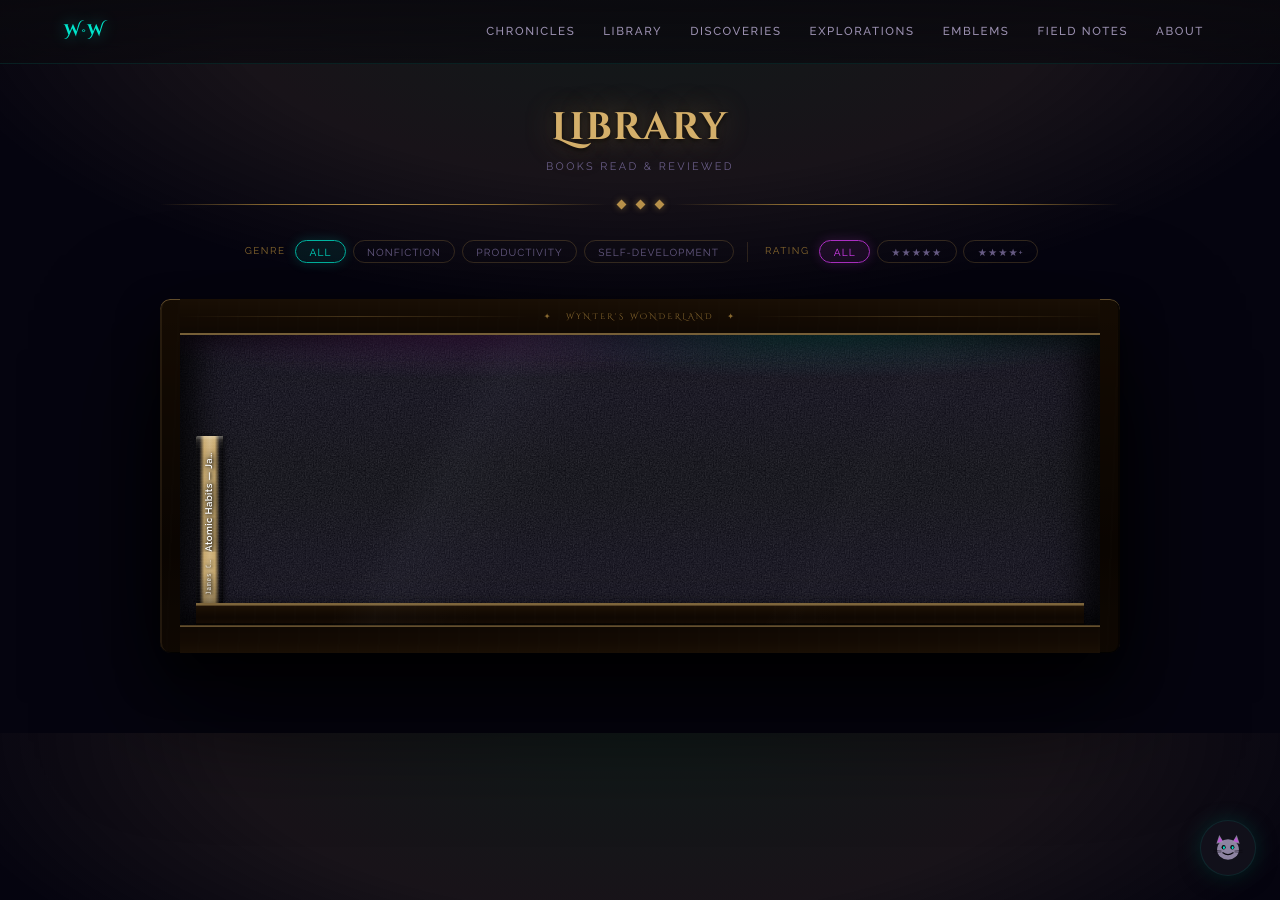
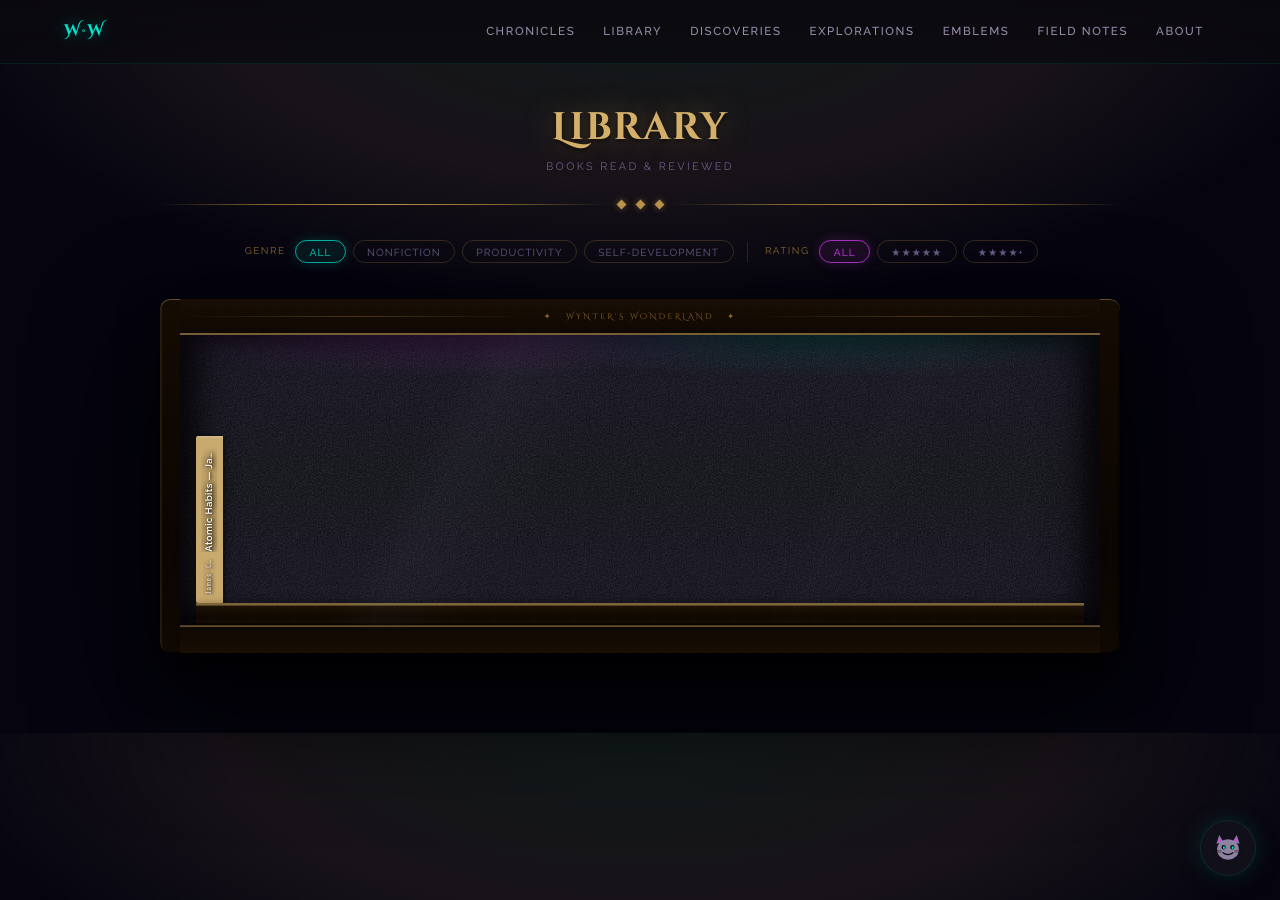
Before and after one commit to Nermeta/nermeta.github.io, a Jekyll site: the page built from _pages/book-reviews.md, in a window 1280 px wide. Built offline with Jekyll 4.4.1, drawn with Linux system fonts in a browser that asks for light colours.

Commit message:
Strip spine gradients, use flat spine_color
Co-Authored-By: Claude Sonnet 4.6 <noreply@anthropic.com>
Claude-Session: https://claude.ai/code/session_01JYQHcW1QW7t59cAoYsY8RS

```diff
--- a/_layouts/library.html
+++ b/_layouts/library.html
@@ -286,58 +286,20 @@ body {
   z-index: 10;
 }
 
-/* Gradient spine — color set via JS custom property */
+/* Flat spine — solid spine_color */
 .spine-cover {
   position: absolute;
   inset: 0;
-  /* --sc (spine color) injected by JS */
-  background: linear-gradient(
-    to right,
-    rgba(0,0,0,0.55) 0%,
-    rgba(0,0,0,0.15) 12%,
-    var(--sc, #3a2a6e) 30%,
-    color-mix(in srgb, var(--sc, #3a2a6e) 85%, #fff) 50%,
-    var(--sc, #3a2a6e) 70%,
-    rgba(0,0,0,0.2) 88%,
-    rgba(0,0,0,0.6) 100%
-  );
+  background: var(--sc, #3a2a6e);
 }
 
-/* Linen texture + top page-edge highlight + bottom shadow */
-.spine-overlay {
-  position: absolute;
-  inset: 0;
-  background:
-    /* fine horizontal cloth lines */
-    repeating-linear-gradient(
-      180deg,
-      transparent 0px,
-      transparent 2px,
-      rgba(255,255,255,0.018) 2px,
-      rgba(255,255,255,0.018) 3px
-    ),
-    /* top page-edge glow */
-    linear-gradient(
-      to bottom,
-      rgba(240,230,200,0.28) 0%,
-      rgba(240,230,200,0.08) 6px,
-      transparent 14px,
-      transparent 82%,
-      rgba(0,0,0,0.3) 100%
-    );
-}
+.spine-overlay { display: none; }
 
-/* Page-edge cap at top — cream paper look */
 .spine-top-edge {
   position: absolute;
   top: 0; left: 0; right: 0;
-  height: 5px;
-  background: linear-gradient(
-    180deg,
-    rgba(235,220,185,0.7) 0%,
-    rgba(200,185,150,0.4) 60%,
-    transparent 100%
-  );
+  height: 3px;
+  background: rgba(255,255,255,0.12);
   z-index: 3;
 }
 
```
